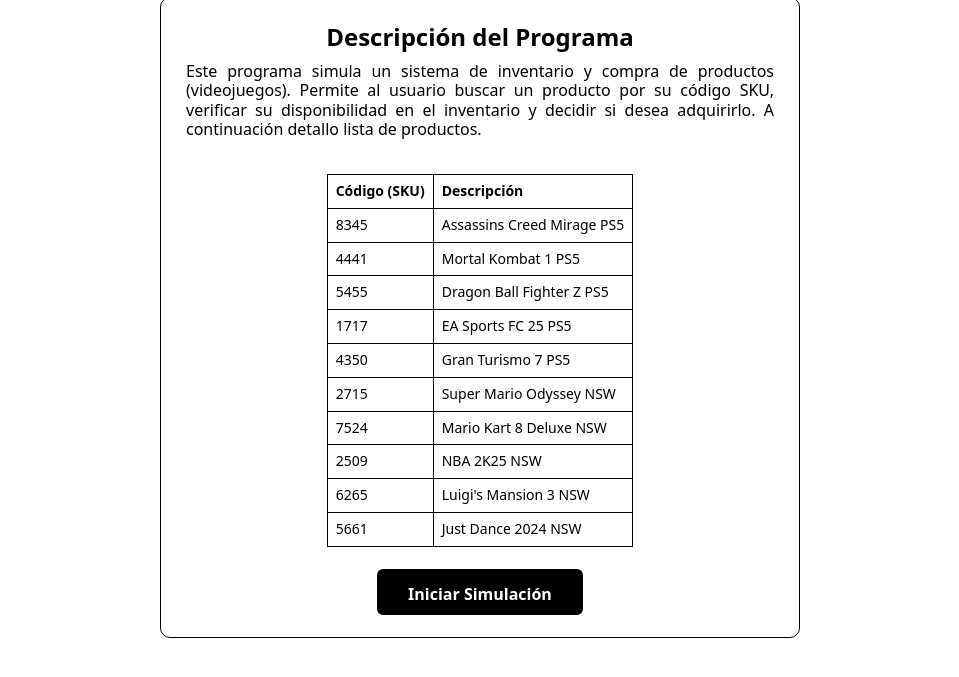
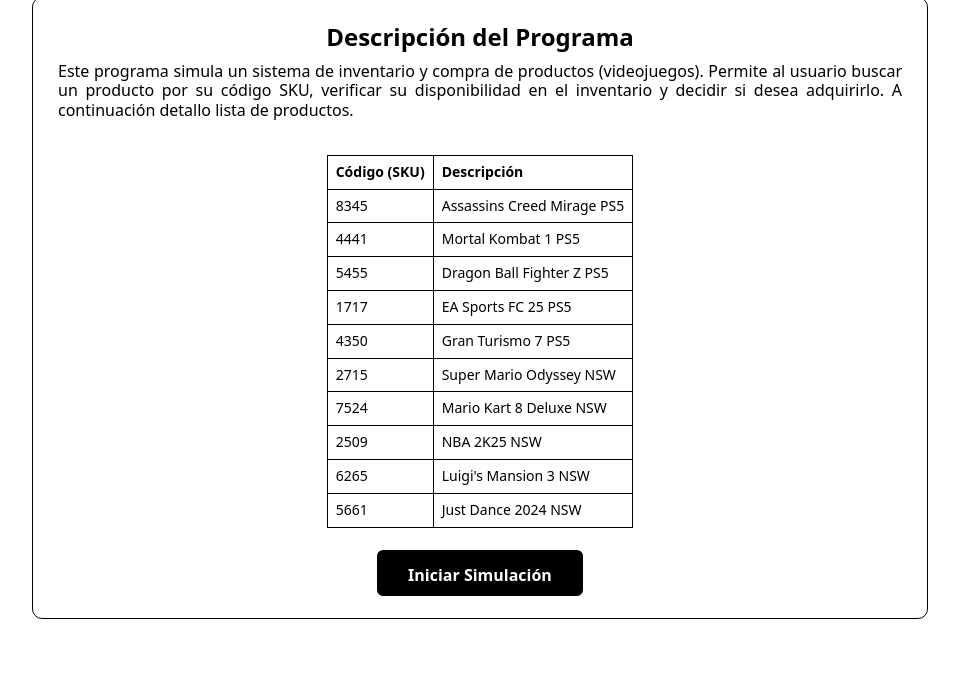
Before and after one commit to carloshinojosallontop/comision65370, a plain HTML site: page index.html in a window 1280 px wide. Shown: the part 81-758 px from the top of the page, without its empty margins (160-1119 px from the left). Drawn offline with Linux system fonts and the light colour scheme.

Commit message:
actualice el style.css

```diff
--- a/assets/css/style.css
+++ b/assets/css/style.css
@@ -13,7 +13,7 @@ body {
 }
 
 .container {
-    width: 50%;
+    width: 70%;
     margin: 0 auto;
     background-color: white;
 }
--- a/assets/js/main.js
+++ b/assets/js/main.js
@@ -1,4 +1,4 @@
-//  inventario
+//  Inventario
 const inventario = [
   { sku: 8345, descripcion: "Assassins Creed Mirage PS5", precio: 35, stock: 16 },
   { sku: 4441, descripcion: "Mortal Kombat 1 PS5", precio: 44, stock: 5 },
@@ -26,7 +26,7 @@ function solicitarNumero(mensaje, validacion) {
   return Number(numero);
 }
 
-// Función para validar el SKU ingresado
+// Función para validar el SKU ingresadog
 function esSkuValido(input) {
   return !isNaN(input) && input.trim() !== "" && Number(input) > 0;
 }
```
